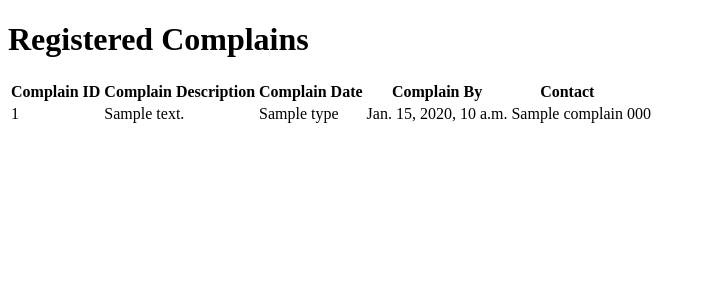
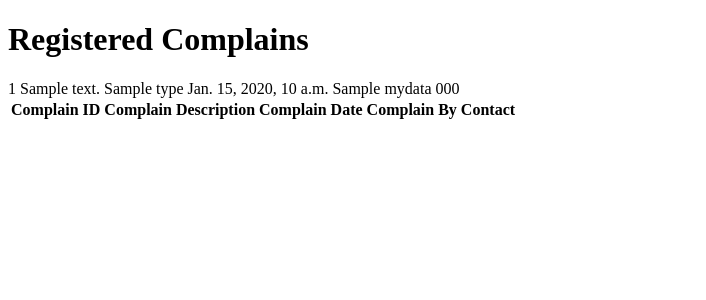
Before and after one commit to KaushalMaster/Crime_Detection_Django, a Django app: template templates/Admin.html in a window 1280 px wide. Shown: the top 300 px of the page, without its empty margins (0-706 px from the left). Run offline with Django 4.2, Linux system fonts and the light colour scheme; the template is opened without the code that fills it: most values are stand-ins (such as "Sample title", 1, 10 or a date in 2020); lists and menus that the app fills with data are empty.

Commit message:
completed the admin panel and data retreival of realtime from firebase

```diff
--- a/templates/Admin.html
+++ b/templates/Admin.html
@@ -16,16 +16,10 @@
         <th>Complain By</th>
         <th>Contact</th>
       </tr>
-      {% for complain in my_data %}
       <tr>
-        <td>{{ complain.id }}</td>
-        <td>{{ complain.description }}</td>
-        <td>{{ complain.type }}</td>
-        <td>{{ complain.date }}</td>
-        <td>{{ complain.name }}</td>
-        <td>{{ complain.phone }}</td>
+        {{mydata.id}} {{mydata.description}} {{mydata.type}} {{mydata.date}}
+        {{mydata.name}} {{mydata.phone}}
       </tr>
-      {% endfor %}
     </table>
   </body>
 </html>
```
Also changed, not shown: crime_detection/views.py (+17 -13 lines).
